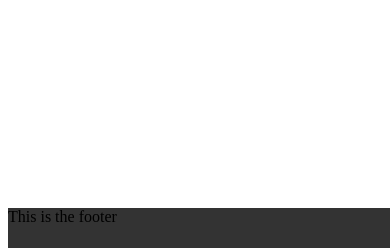
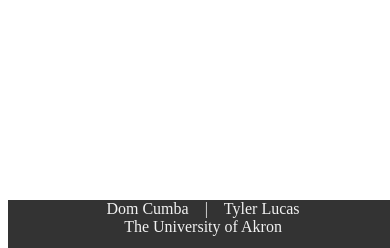
Before and after one commit to domcumba/database_project, a PHP site: page /signup.php in a window 390 px wide. Shown: the part 596-844 px from the top of the page. Run offline with PHP 8.4, Linux system fonts and the light colour scheme.

Commit message:
Updated footer

```diff
--- a/practice/footer.php
+++ b/practice/footer.php
@@ -1,4 +1,12 @@
- <footer id="footer">This is the footer</footer>
+ <footer id="footer">
+	<a id="footer-a">
+	Dom Cumba&nbsp;&nbsp;&nbsp;&nbsp;|&nbsp;&nbsp;&nbsp;&nbsp;Tyler Lucas
+	</a>
+	<br>
+	<a id="footer-a">
+	The University of Akron
+	</a>
+ </footer>
 
 </body>
 
--- a/practice/style.css
+++ b/practice/style.css
@@ -167,13 +167,6 @@ form.form1 {
     padding-top: 15px;
 }
 
-
-@media (max-width: 600px) {
-    .main {
-        border-radius: 0px;
-    }
-
-
 #page-container {
     position: relative;
     min-height: 100vh;
@@ -188,5 +181,11 @@ form.form1 {
     position: absolute;
     bottom: 0;
     width: 100%;
-        height: 2.5rem; /* Footer height */
+    height: 3rem; /* Footer height */
+    text-align: center;
 }
+
+#footer-a {
+    color: #f2f2f2;
+    text-align: center;
+}
```
Lines whose indentation alone changed are shown as unchanged.
